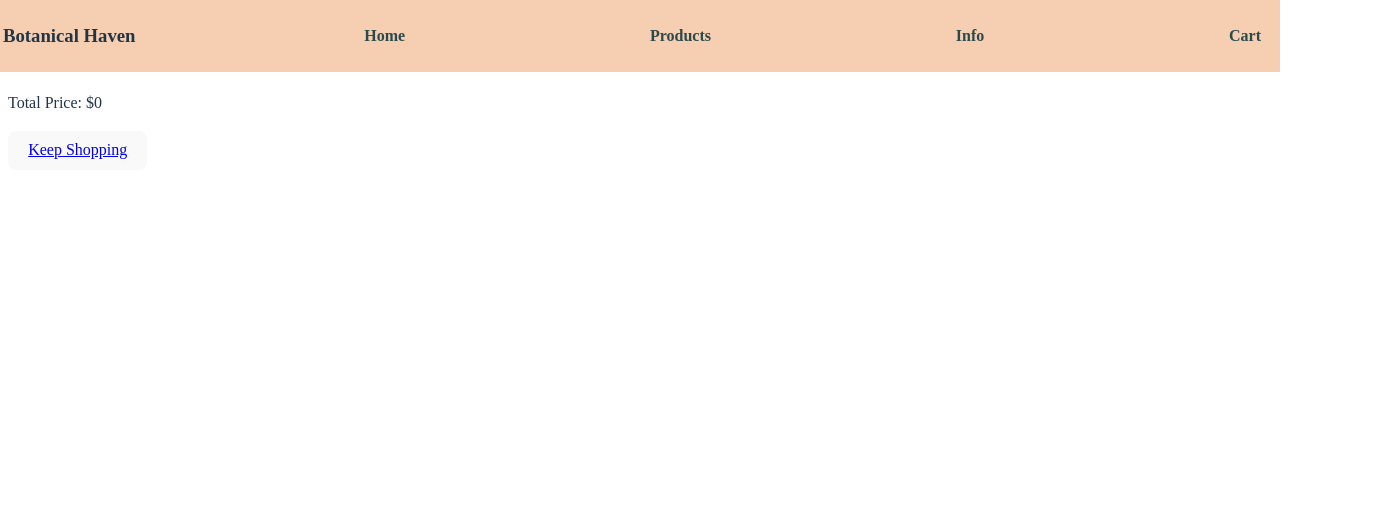
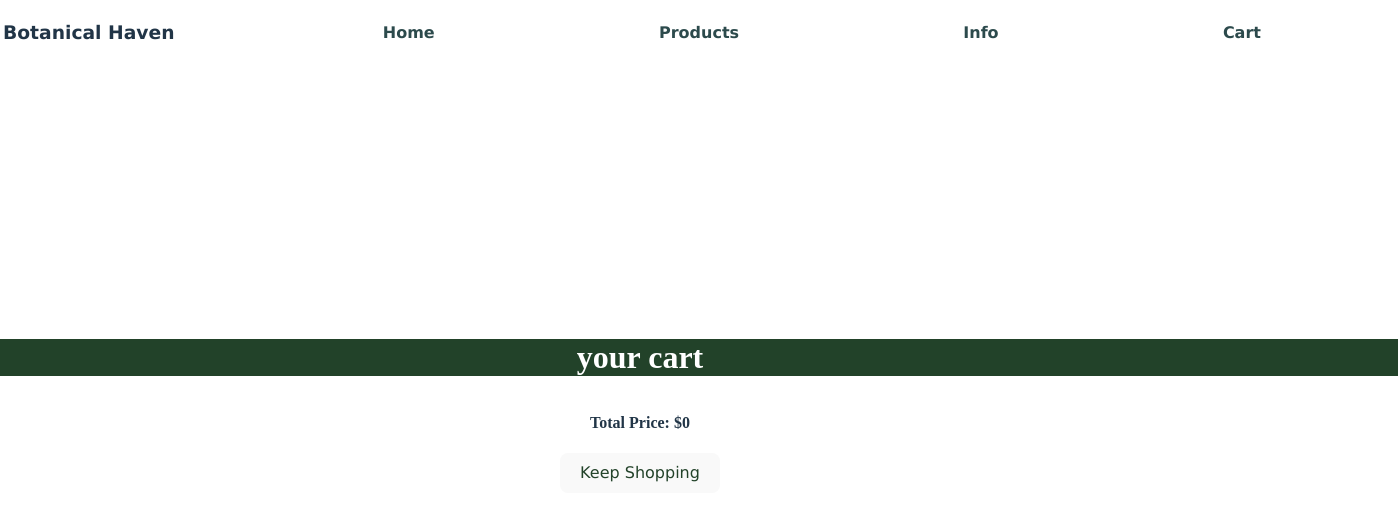
Before and after one commit to kimwells00/E-commerce-react-app, a React (Vite) app in the folder e-commerce-react-app/: page /cart in a window 1280 px wide. Shown: the top 520 px of the page, 1398 px wide, since content can reach past the window. Built offline with nearby package versions, Linux system fonts and the light colour scheme.

Commit message:
updated css

```diff
--- a/e-commerce-react-app/src/App.css
+++ b/e-commerce-react-app/src/App.css
@@ -1,21 +1,8 @@
-:root {
-  font-family: Nib, serif;
-  line-height: 1.5;
-  font-weight: 400;
-
-  background-color: #242424;
-
-  font-synthesis: none;
-  text-rendering: optimizeLegibility;
-  -webkit-font-smoothing: antialiased;
-  -moz-osx-font-smoothing: grayscale;
-  -webkit-text-size-adjust: 100%;
-}
 .home-page {
   background-image: url("https://hips.hearstapps.com/hmg-prod/images/plant-guide-1663941701.jpg");
 
   background-size: cover;
-  background-position: center center; /* Adjusted background position */
+  background-position: center center;
   background-repeat: no-repeat;
   width: 100vw;
   height: 100vh;
@@ -28,6 +15,29 @@
 .shopButton {
   background-color: #f6cfb2;
   color: #2c4a4c;
+  border-radius: 20px;
+  font-family: Verdana, sans-serif;
+}
+a {
+  color: #224229;
+  text-decoration: none;
+}
+.more-info-button {
+  background-color: #f6cfb2;
+  color: #224229;
+}
+.shop-header {
+  display: flex;
+  justify-content: center;
+  align-items: center;
+
+  width: 120%;
+
+  box-sizing: border-box;
+  color: white;
+
+  background-color: #224229;
+  font-weight: bold;
 }
 .product-card-container {
   display: flex;
@@ -55,52 +65,114 @@
 .plant-details-container {
   text-align: center;
 }
-.cart-card {
+/* INFO PAGE */
+.info-page {
+  background-image: url("");
+  color: white;
+  background-size: cover;
+  background-position: center center;
+  background-repeat: no-repeat;
+  width: 100vw;
+  height: 100vh;
+}
+.info-card {
+  text-align: center;
+  background-color: white;
+  color: #224229;
+  justify-content: center;
+}
+/* PLANT DETAILS PAGE */
+.plant-details-container {
   display: flex;
-  flex-wrap: wrap;
   justify-content: space-between;
-  padding-top: 5rem;
-  text-align: center;
+  align-items: center;
+  background-color: #f8f1e3;
   color: #224229;
+  margin-top: 10px;
 }
+
+.plant-image {
+  flex: 1;
+  max-width: 700px;
+}
+
+.plant-image img {
+  width: 100%;
+  height: auto;
+}
+
+.plant-info {
+  flex: 1;
+  margin-left: 20px;
+}
+
+/* ADD TO CART BUTTON */
 button {
   border-radius: 8px;
   border: 1px solid transparent;
   padding: 0.6em 1.2em;
   font-size: 1em;
   font-weight: 500;
-  font-family: inherit;
-  background-color: #1a1a1a;
+  font-family: Verdana, sans-serif;
+  background-color: #f6cfb2;
+  color: #224229;
   cursor: pointer;
-  transition: border-color 0.25s;
+  transition: 0.25s;
+  margin: 5px;
 }
 button:hover {
-  border-color: #646cff;
+  color: white;
 }
-button:focus,
-button:focus-visible {
-  outline: 4px auto -webkit-focus-ring-color;
+/* CART PAGE */
+.cart-header {
+  display: flex;
+  justify-content: center;
+  align-items: center;
+
+  width: 120%;
+
+  box-sizing: border-box;
+  color: white;
+
+  background-color: #224229;
+  font-weight: bold;
 }
+.cart-container {
+  display: flex;
+  flex-direction: column;
+  align-items: center;
+  justify-content: center;
+  height: 100vh;
+}
+
+.cart-card {
+  margin-bottom: 20px;
+
+  padding: 10px;
+}
+
+.cart-total {
+  font-weight: bold;
+}
+
 nav {
   display: flex;
-  justify-content: space-between; /* Align navigation items horizontally */
-  align-items: center; /* Center navigation items vertically */
+  justify-content: space-between;
+  align-items: center;
   width: 100%;
   padding: 3px;
   box-sizing: border-box;
   position: fixed;
   top: 0;
   left: 0;
-  z-index: 999;
-  background-color: #f6cfb2;
+
+  background-color: white;
   font-weight: bold;
-
-  /* Add a background color for better readability */
-  /*padding: 1rem; /* Add some padding around the navigation items */
+  font-family: Verdana, sans-serif;
 }
 
 nav a {
-  margin-right: 1rem; /* Add some spacing between navigation items */
+  margin-right: 1rem;
   text-decoration: none;
   color: #2c4a4c;
 }
```
